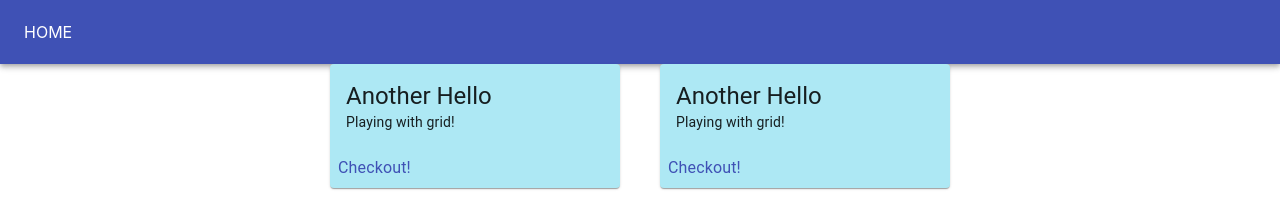
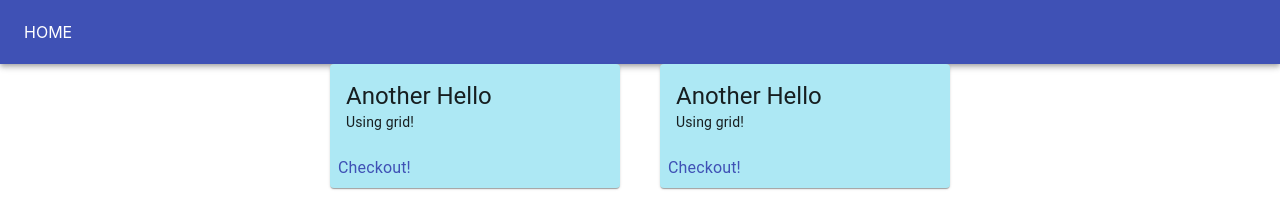
Before and after one commit to Oozaku/hello-react, a React (Create React App) app: page / in a window 1280 px wide. Shown: the top 202 px of the page. Built offline with nearby package versions, Linux system fonts and the light colour scheme.

Commit message:
improve newcard function by adding parameters

```diff
--- a/src/components/NewCard.js
+++ b/src/components/NewCard.js
@@ -19,22 +19,22 @@ const useStyles = makeStyles({
   },
 });
 
-function NewCard() {
+function NewCard(props) {
   const classes = useStyles();
 
   return (
     <Card className={classes.root}>
       <CardContent>
         <Typography variant="h5" component="h2">
-          Another Hello
+          {props.title}
         </Typography>
 
         <Typography variant="body2" component="p">
-          Playing with grid!
+          {props.description}
         </Typography>
       </CardContent>
       <CardActions>
-        <Link href='/anotherhello'>
+        <Link href={props.src}>
           <Typography color='primary'>Checkout!</Typography>
         </Link>
       </CardActions>
--- a/src/pages/Home.js
+++ b/src/pages/Home.js
@@ -10,10 +10,10 @@ function Home () {
       <TopPanel />
       <Grid container spacing={5} justify='center'>
         <Grid item xs={12} sm={3} >
-          <NewCard />
+          <NewCard title='Another Hello' description='Using grid!' src='/anotherhello'/>
         </Grid>
         <Grid item xs={12} sm={3} >
-          <NewCard />
+          <NewCard title='Another Hello' description='Using grid!' src='/anotherhello'/>
         </Grid>
       </Grid>
     </div>
```
